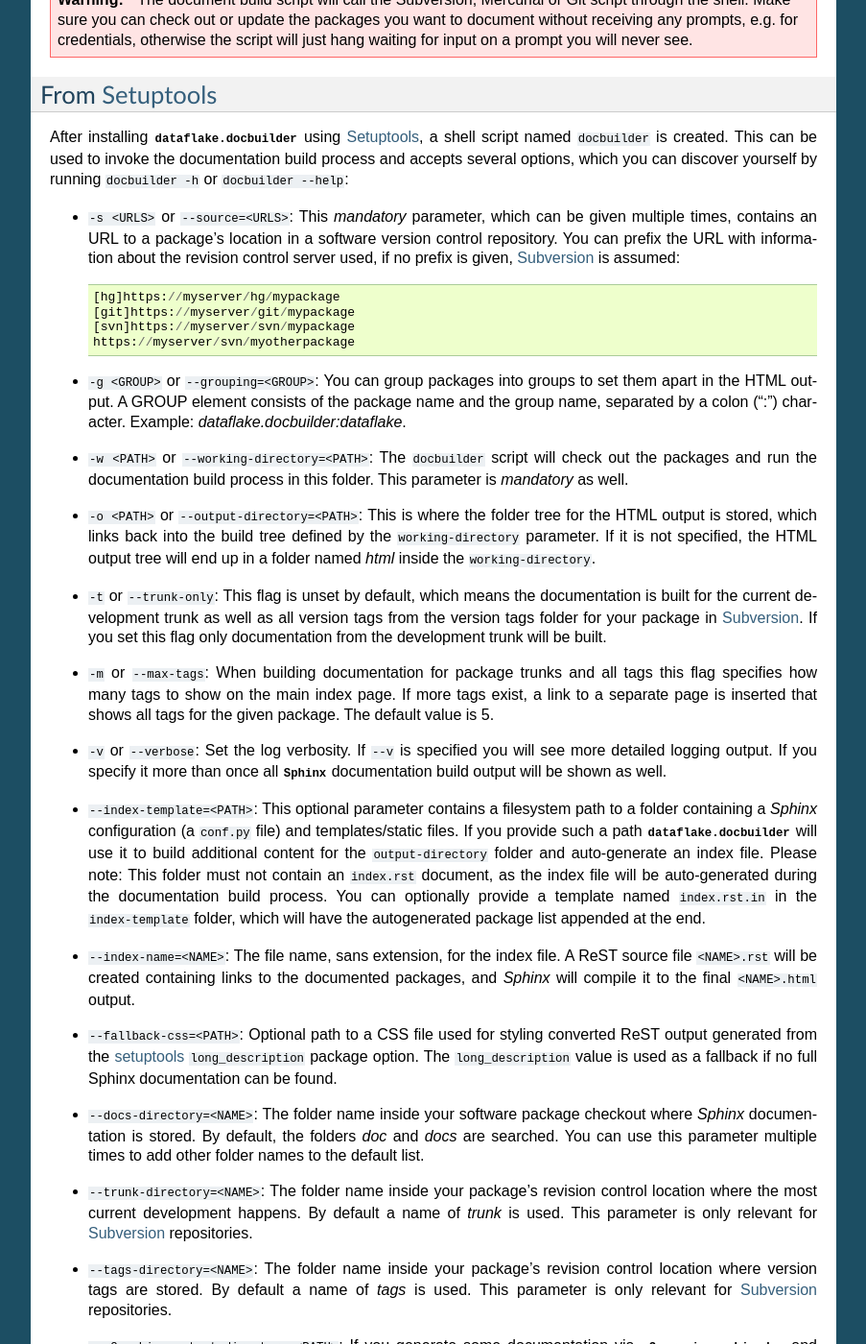
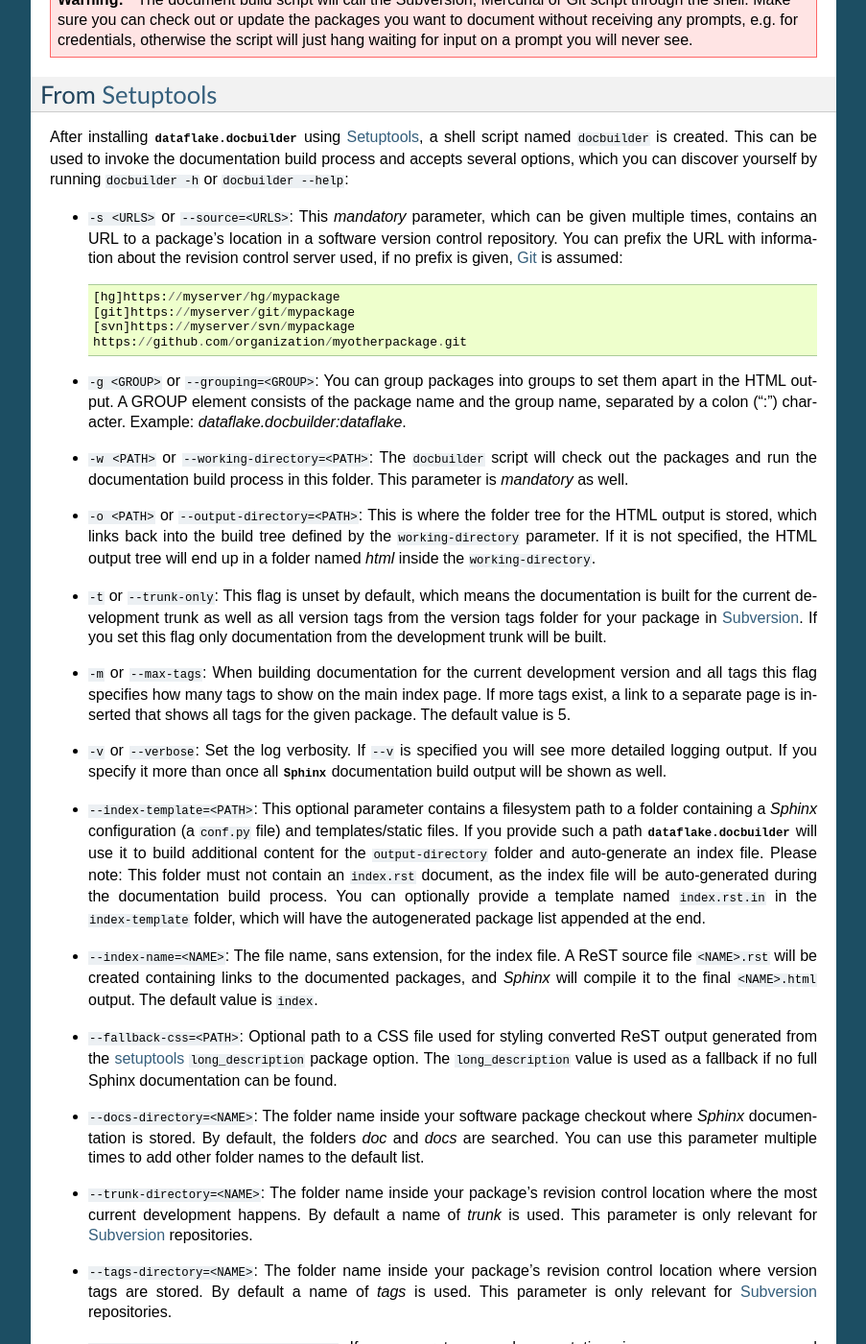
Before and after one commit to dataflake/dataflake.docbuilder, a Sphinx documentation site: the page built from docs/usage.rst, in a window 1280 px wide and 1400 px high, scrolled down 368 px. Shown: the whole window at 96% size, without its empty margins (198-1101 px from the left). Built offline with Sphinx 7.4.7, drawn with Linux system fonts in a browser that asks for light colours; some of the changed text lies outside the part shown.

Commit message:
- assume Git by default - documentation cleanup

```diff
--- a/docs/usage.rst
+++ b/docs/usage.rst
@@ -1,6 +1,5 @@
 Using dataflake.docbuilder
 ==========================
-
 :mod:`dataflake.docbuilder` can be used in two ways. It defines a
 :term:`Setuptools` entry point called ``docbuilder``, which automatically
 creates a shell script ``docbuilder`` when the package is installed
@@ -28,9 +27,9 @@
     e.g. for credentials, otherwise the script will just hang waiting
     for input on a prompt you will never see.
 
+
 From :term:`Setuptools`
 -----------------------
-
 After installing :mod:`dataflake.docbuilder` using :term:`Setuptools`,
 a shell script named ``docbuilder`` is created. This can be used to
 invoke the documentation build process and accepts several options,
@@ -41,12 +40,12 @@
   which can be given multiple times, contains an URL to a package's
   location in a software version control repository. You can prefix
   the URL with information about the revision control server used,
-  if no prefix is given, :term:`Subversion` is assumed::
+  if no prefix is given, :term:`Git` is assumed::
 
     [hg]https://myserver/hg/mypackage
     [git]https://myserver/git/mypackage
     [svn]https://myserver/svn/mypackage
-    https://myserver/svn/myotherpackage
+    https://github.com/organization/myotherpackage.git
 
 * ``-g <GROUP>`` or ``--grouping=<GROUP>``: You can group packages
   into groups to set them apart in the HTML output. A GROUP element
@@ -69,11 +68,11 @@
   package in :term:`Subversion`. If you set this flag only documentation
   from the development trunk will be built.
 
-* ``-m`` or ``--max-tags``: When building documentation for package
-  trunks and all tags this flag specifies how many tags to show on
-  the main index page. If more tags exist, a link to a separate
-  page is inserted that shows all tags for the given package. The
-  default value is 5.
+* ``-m`` or ``--max-tags``: When building documentation for the
+  current development version and all tags this flag specifies how many
+  tags to show on the main index page. If more tags exist, a link to a
+  separate page is inserted that shows all tags for the given package.
+  The default value is 5.
 
 * ``-v`` or ``--verbose``: Set the log verbosity. If ``--v`` is
   specified you will see more detailed logging output. If you
@@ -95,7 +94,8 @@
 * ``--index-name=<NAME>``: The file name, sans extension, for the
   index file. A ReST source file ``<NAME>.rst`` will be created
   containing links to the documented packages, and `Sphinx` will
-  compile it to the final ``<NAME>.html`` output.
+  compile it to the final ``<NAME>.html`` output. The default value
+  is ``index``.
 
 * ``--fallback-css=<PATH>``: Optional path to a CSS file used for
   styling converted ReST output generated from the :term:`setuptools`
```
Also changed, not shown: other parts of docs/usage.rst (+4 -3 lines), 1 other file.
